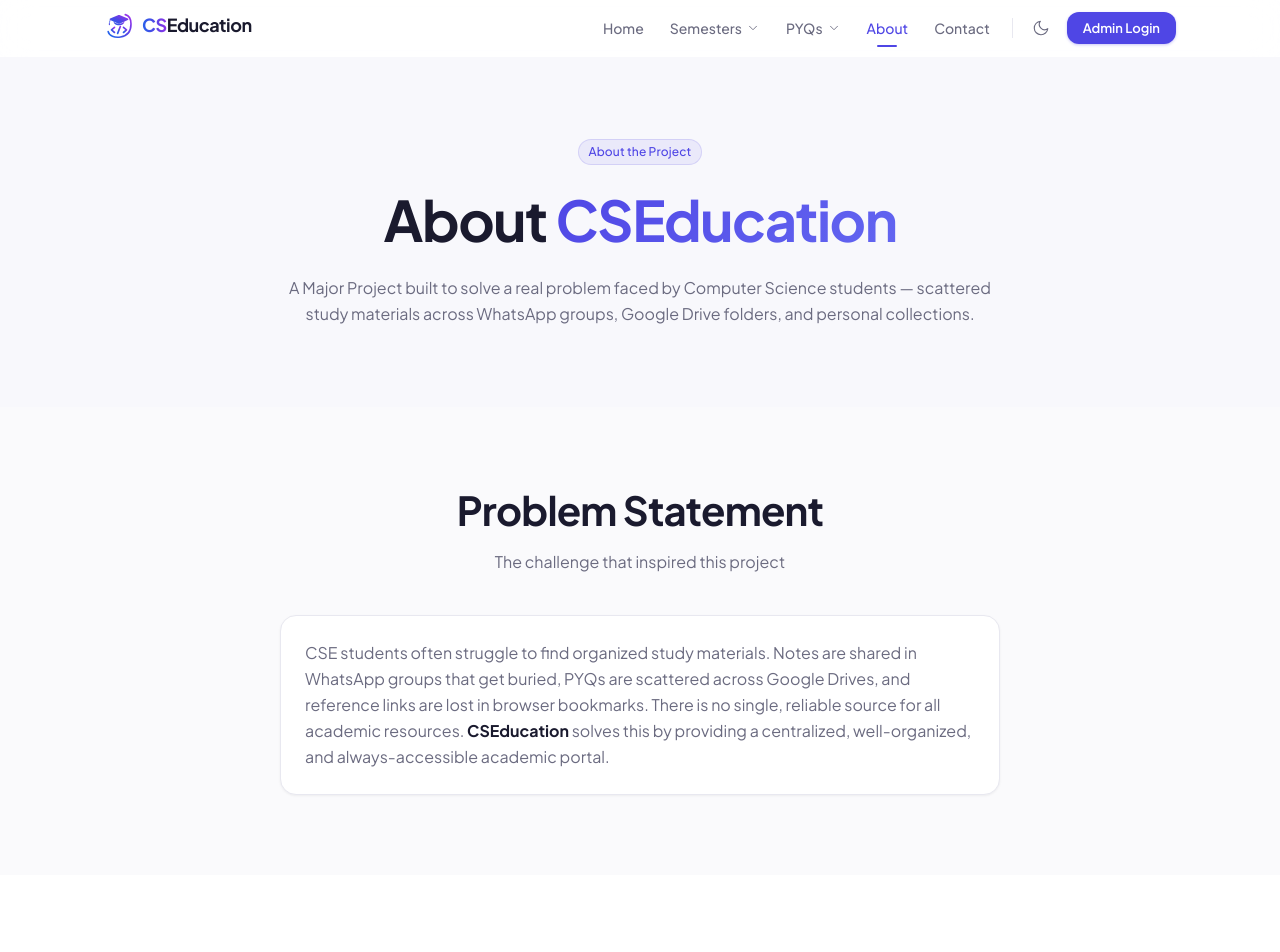
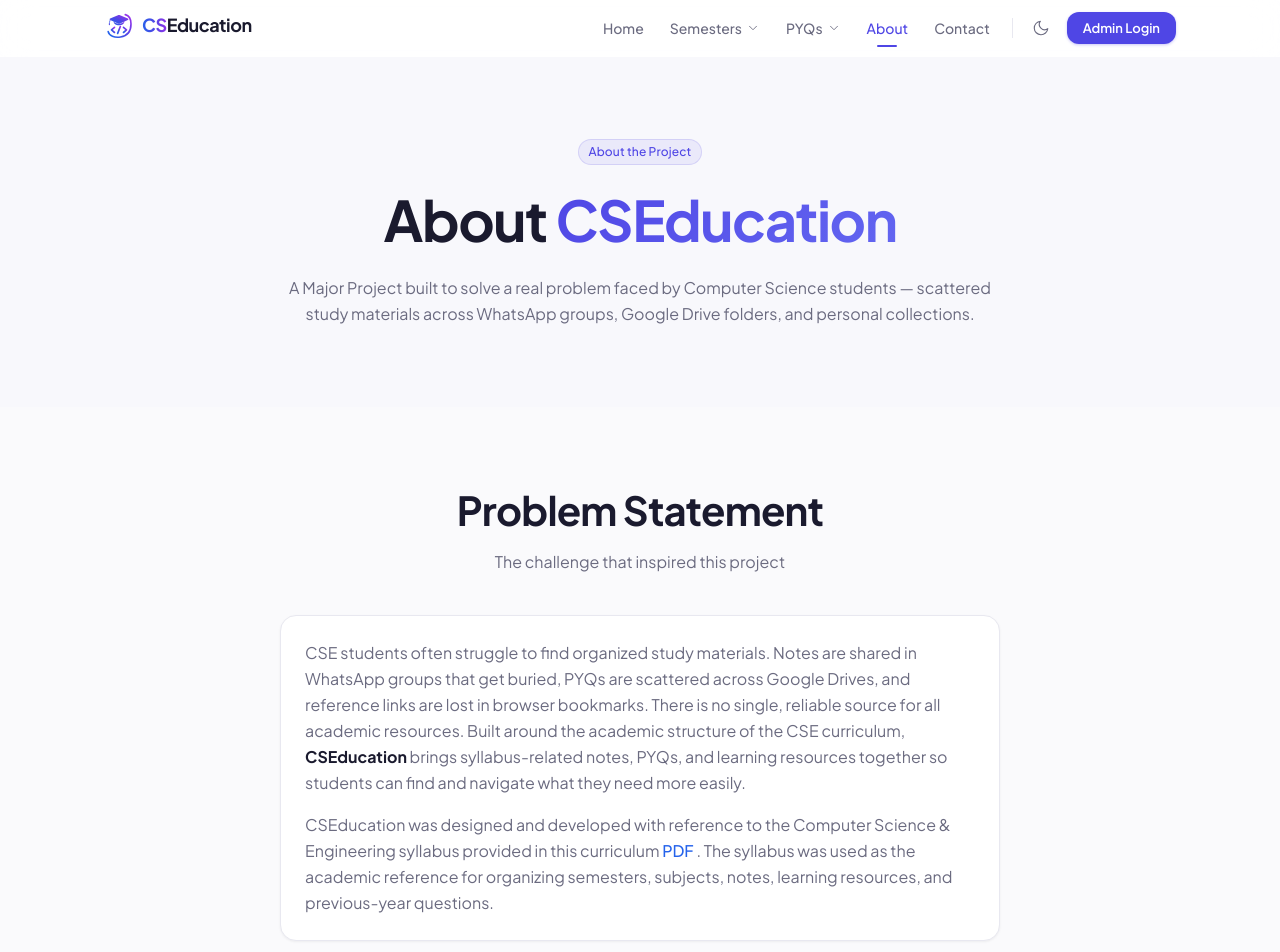
Before and after one commit to Divyam16choubey/CSEducation, a React (Vite) app in the folder frontend/: page /about in a window 1280 px wide. Shown: the top 952 px of the page. Built offline with nearby package versions, Linux system fonts and the light colour scheme.

Commit message:
about page updated

```diff
--- a/frontend/src/pages/About.jsx
+++ b/frontend/src/pages/About.jsx
@@ -56,13 +56,31 @@ export default function About() {
             viewport={{ once: true }} transition={{ delay: 0.15, duration: 0.4 }}
             className="card-static max-w-narrow mx-auto"
           >
-            <p className="text-body text-subtle dark:text-subtle-dark leading-relaxed">
-              CSE students often struggle to find organized study materials. Notes are shared in
-              WhatsApp groups that get buried, PYQs are scattered across Google Drives, and
-              reference links are lost in browser bookmarks. There is no single, reliable source
-              for all academic resources. <strong className="text-heading dark:text-heading-dark">CSEducation</strong> solves this by providing a
-              centralized, well-organized, and always-accessible academic portal.
-            </p>
+            <div className="space-y-4">
+              <p className="text-body text-subtle dark:text-subtle-dark leading-relaxed mb-4">
+                CSE students often struggle to find organized study materials. Notes are shared in
+                WhatsApp groups that get buried, PYQs are scattered across Google Drives, and
+                reference links are lost in browser bookmarks. There is no single, reliable source
+                for all academic resources. Built around the academic structure of the CSE curriculum,
+                <strong className="text-heading dark:text-heading-dark"> CSEducation</strong> brings syllabus-related notes, PYQs, and learning
+                resources together so students can find and navigate what they need more easily.
+              </p>
+            </div>
+
+            <div>
+              {/* <h3 className="text-h4 text-heading dark:text-heading-dark mb-3">Built Around the CSE Syllabus</h3> */}
+              <p className="text-body text-subtle dark:text-subtle-dark leading-relaxed">
+                CSEducation was designed and developed with reference to the Computer Science &amp;
+                Engineering syllabus provided in this curriculum <a
+                  href="https://drive.google.com/file/d/1ubecR79cCbw8eAqERheoa54VEkMOFFjr/view?usp=sharing"
+                  target="_blank"
+                  rel="noopener noreferrer"
+                  className="text-blue-600 dark:text-blue-400 font-medium hover:underline">PDF</a> .
+                The syllabus was used as the
+                academic reference for organizing semesters, subjects, notes, learning resources,
+                and previous-year questions.
+              </p>
+            </div>
           </motion.div>
         </div>
       </section>
```
